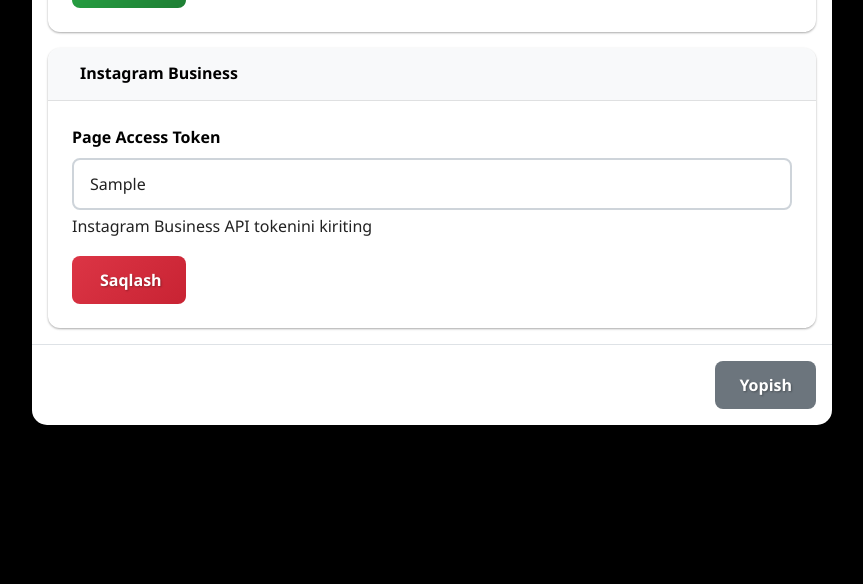
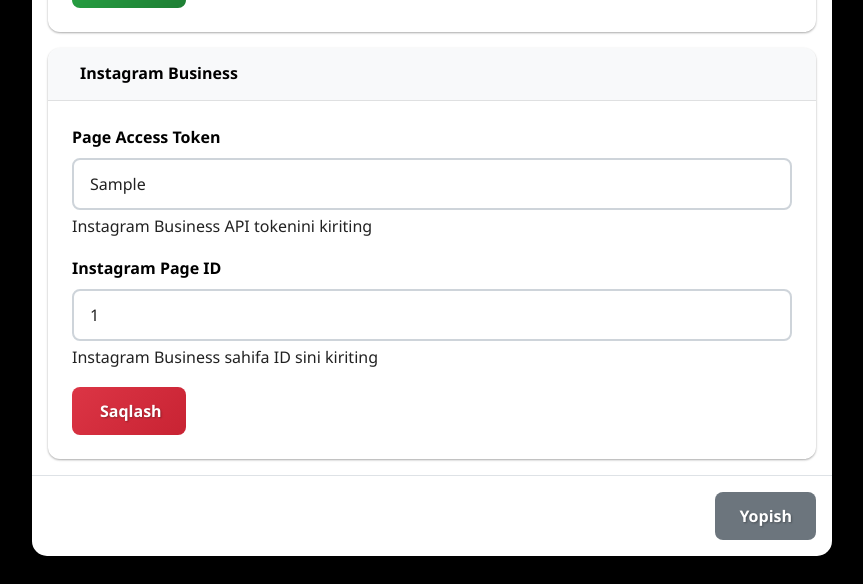
Before and after one commit to akramjon10000/ChatbotBuilder, a Flask app: page /bot/1 in a window 1280 px wide, after a click on "Platformalar". Shown: the part 735-1319 px from the top of the page, without its empty margins (208-1071 px from the left). Run offline with Flask 3, Linux system fonts and the light colour scheme; a user stored in the database is signed in; tables that the repository leaves empty hold one stand-in row (values such as "Sample post").

Commit message:
Add Instagram integration allowing the chatbot to respond to messages
Enable Instagram messaging by adding token and page ID fields, handling webhooks, and processing incoming messages.

Replit-Commit-Author: Agent
Replit-Commit-Session-Id: 84214bbe-f469-44a4-b82e-c1fd74a7d538
Replit-Commit-Checkpoint-Type: full_checkpoint
Replit-Commit-Screenshot-Url: https://storage.googleapis.com/screenshot-production-us-central1/b810507e-d0ca-41f2-847c-f77f567690b4/84214bbe-f469-44a4-b82e-c1fd74a7d538/nRa0V2b

```diff
--- a/models.py
+++ b/models.py
@@ -120,6 +120,7 @@ class Bot(db.Model):
     telegram_webhook_url = db.Column(db.String(300))
     whatsapp_token = db.Column(db.String(500))
     instagram_token = db.Column(db.String(500))
+    instagram_page_id = db.Column(db.String(100))
 
     # Settings
     is_active = db.Column(db.Boolean, default=True)
--- a/routes.py
+++ b/routes.py
@@ -193,16 +193,23 @@ def bot_detail(bot_id):
         platform = request.form.get('platform')
 
         if platform == 'instagram':
-            # Handle Instagram token update
+            # Handle Instagram token and page_id update
             instagram_token = request.form.get('instagram_token', '').strip()
-            if instagram_token:
+            instagram_page_id = request.form.get('instagram_page_id', '').strip()
+
+            if instagram_token and instagram_page_id:
                 bot.instagram_token = instagram_token
+                bot.instagram_page_id = instagram_page_id
                 db.session.commit()
-                flash('Instagram token muvaffaqiyatli saqlandi!', 'success')
+
+                # Instagram webhook URL - user needs to set this in Facebook Developer Console
+                webhook_url = f"{request.host_url}webhook/instagram/{bot.id}"
+                flash(f'Instagram token va Page ID saqlandi! Webhook URL: {webhook_url}', 'success')
             else:
                 bot.instagram_token = None
+                bot.instagram_page_id = None
                 db.session.commit()
-                flash('Instagram token o\'chirildi', 'info')
+                flash('Instagram ma\'lumotlari o\'chirildi', 'info')
 
         elif platform == 'whatsapp':
             # Handle WhatsApp token update
@@ -564,6 +571,139 @@ def telegram_webhook(bot_id):
         db.session.rollback()
         return "Error", 500
 
+@app.route('/webhook/instagram/<int:bot_id>', methods=['GET', 'POST'])
+def instagram_webhook(bot_id):
+    """Instagram webhook handler"""
+
+    # Handle GET request for webhook verification
+    if request.method == 'GET':
+        verify_token = "your_verify_token"  # This should match your Instagram webhook config
+
+        challenge = request.args.get('hub.challenge')
+        verify_token_param = request.args.get('hub.verify_token')
+
+        if verify_token_param == verify_token:
+            return challenge
+        else:
+            return "Forbidden", 403
+
+    # Handle POST request for incoming messages
+    try:
+        # Get bot
+        bot = Bot.query.get_or_404(bot_id)
+
+        # Check if bot has instagram token
+        if not bot.instagram_token:
+            logging.error(f"Bot {bot_id} has no Instagram token")
+            return "No token", 400
+
+        # Get incoming message data
+        data = request.get_json()
+
+        if not data or 'entry' not in data:
+            return "No entry", 400
+
+        # Process each entry
+        for entry in data['entry']:
+            if 'messaging' in entry:
+                for messaging_event in entry['messaging']:
+                    if 'message' in messaging_event:
+                        message = messaging_event['message']
+                        sender_id = messaging_event['sender']['id']
+
+                        # Skip if no text in message
+                        if 'text' not in message:
+                            continue
+
+                        user_message = message['text']
+
+                        # Create or get conversation
+                        conversation = Conversation.query.filter_by(
+                            bot_id=bot.id,
+                            platform='instagram',
+                            platform_user_id=str(sender_id)
+                        ).first()
+
+                        if not conversation:
+                            # Detect language for new conversations
+                            detected_language = detect_language(user_message)
+                            conversation = Conversation(
+                                bot_id=bot.id,
+                                platform='instagram',
+                                platform_user_id=str(sender_id),
+                                platform_username='Instagram User',
+                                language=detected_language
+                            )
+                            db.session.add(conversation)
+                            db.session.commit()
+
+                        # Use the conversation's language preference
+                        user_language = conversation.language
+
+                        # Save user message
+                        user_msg = Message(
+                            conversation_id=conversation.id,
+                            content=user_message,
+                            is_from_user=True
+                        )
+                        db.session.add(user_msg)
+
+                        # Get conversation history for context
+                        history = Message.query.filter_by(
+                            conversation_id=conversation.id
+                        ).order_by(Message.created_at.desc()).limit(10).all()
+
+                        # Generate AI response using user's language preference and knowledge base
+                        try:
+                            if len(history) > 1:
+                                response_text = ai_service.generate_response_with_context(
+                                    user_message,
+                                    history[1:],
+                                    bot.system_prompt,
+                                    user_language,
+                                    bot.id
+                                )
+                            else:
+                                response_text = ai_service.generate_response(
+                                    user_message,
+                                    bot.system_prompt,
+                                    user_language,
+                                    bot.id
+                                )
+                        except Exception as e:
+                            logging.error(f"AI service error: {e}")
+                            response_text = ai_service._get_fallback_response(user_language)
+
+                        # Save bot response
+                        bot_msg = Message(
+                            conversation_id=conversation.id,
+                            content=response_text,
+                            is_from_user=False
+                        )
+                        db.session.add(bot_msg)
+
+                        # Update conversation
+                        conversation.updated_at = datetime.utcnow()
+                        db.session.commit()
+
+                        # Send response via Instagram
+                        # Use the stored page_id for Instagram service
+                        if bot.instagram_page_id:
+                            instagram_service = InstagramService(bot.instagram_token, bot.instagram_page_id)
+                            result = instagram_service.send_message(sender_id, response_text)
+
+                            if result:
+                                logging.info(f"Instagram message sent successfully to user {sender_id}")
+                            else:
+                                logging.error(f"Failed to send Instagram message to user {sender_id}")
+
+        return "OK", 200
+
+    except Exception as e:
+        logging.error(f"Instagram webhook error: {e}")
+        db.session.rollback()
+        return "Error", 500
+
 def handle_telegram_command(bot, chat_id, command, message):
     """Handle Telegram bot commands"""
     try:
--- a/templates/bot/detail.html
+++ b/templates/bot/detail.html
@@ -517,6 +517,14 @@
                                     Instagram Business API tokenini kiriting
                                 </div>
                             </div>
+                            <div class="mb-3">
+                                <label for="instagramPageId" class="form-label">Instagram Page ID</label>
+                                <input type="text" class="form-control" id="instagramPageId" name="instagram_page_id"
+                                       value="{{ bot.instagram_page_id or '' }}" placeholder="123456789...">
+                                <div class="form-text">
+                                    Instagram Business sahifa ID sini kiriting
+                                </div>
+                            </div>
                             <button type="submit" class="btn btn-danger btn-sm">
                                 <i class="fas fa-save me-1"></i>Saqlash
                             </button>
```
Also changed, not shown: 1 other file.
